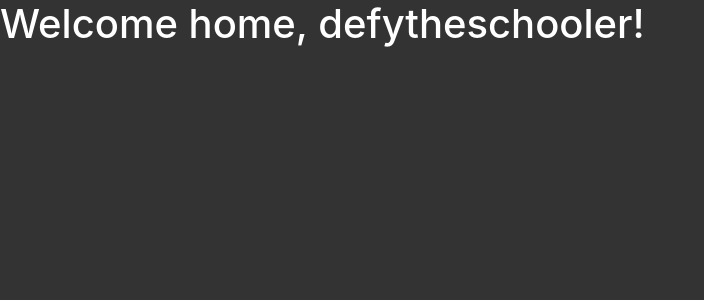
After one commit to defytheflow/first-website, a Django app: template src/templates/home.html in a window 1280 px wide. The commit adds this page. Shown: the top 300 px of the page, without its empty margins (0-704 px from the left). Run offline with Django 3.2, Linux system fonts and the light colour scheme; the template is opened without the code that fills it, so the values that code supplies are empty; some libraries are stand-ins or nearby versions.

```diff
--- a/src/apps/profiles/urls.py
+++ b/src/apps/profiles/urls.py
@@ -1,7 +1,7 @@
 from django.urls import path
 
-from .views import ProfilePageView
+from .views import ProfilePage
 
 urlpatterns = [
-    path('', ProfilePageView.as_view(), name='profile'),
+    path('', ProfilePage.as_view(), name='profile'),
 ]
--- a/src/apps/profiles/views.py
+++ b/src/apps/profiles/views.py
@@ -1,11 +1,10 @@
 from django.shortcuts import render
 from django.views.generic.base import TemplateView
-from django.views import View
 from django.contrib.auth.decorators import login_required
 from django.utils.decorators import method_decorator
 
 
 @method_decorator(login_required(redirect_field_name=None), name='dispatch')
-class ProfilePageView(TemplateView):
+class ProfilePage(TemplateView):
 
     template_name = 'profiles/profile.html'
--- a/src/root/settings.py
+++ b/src/root/settings.py
@@ -17,7 +17,6 @@ ALLOWED_HOSTS = []
 
 # Application definition
 INSTALLED_APPS = [
-    # Built-in
     'django.contrib.admin',
     'django.contrib.auth',
     'django.contrib.contenttypes',
@@ -104,3 +103,4 @@ STATICFILES_DIRS = [os.path.join(BASE_DIR, 'static')]
 
 
 LOGIN_URL = 'login'
+LOGIN_REDIRECT_URL = 'home'
--- a/src/root/urls.py
+++ b/src/root/urls.py
@@ -1,11 +1,25 @@
 from django.contrib import admin
 from django.urls import path, include
 from django.views.generic.base import TemplateView
+from django.contrib.auth.decorators import login_required
+
+from accounts.decorators import anonymous_required
 
 
 urlpatterns = [
-    path('', TemplateView.as_view(template_name='index.html'), name='index'),
-    # admin
+    path('',
+        anonymous_required(
+            TemplateView.as_view(template_name='index.html')
+        ),
+        name='index',
+    ),
+    path('home',
+        login_required(
+            TemplateView.as_view(template_name='home.html'),
+            redirect_field_name=None,
+        ),
+        name='home',
+    ),
     path('admin/', admin.site.urls),
     # accounts
     path('', include('accounts.urls')),
--- /dev/null
+++ b/src/static/css/home.css
@@ -0,0 +1,3 @@
+body {
+  color: #fff;
+}
--- a/src/static/css/style.css
+++ b/src/static/css/style.css
@@ -1,4 +1,3 @@
 html, body {
   background-color: #333; /* Light Black */
-  box-shadow: inset 0 0 5rem rgba(0, 0, 0, .5); /* Shadow effect */
 }
--- a/src/templates/base.html
+++ b/src/templates/base.html
@@ -1,7 +1,8 @@
+{% load static %}
+{% load bootstrap4 %}
+
 <!doctype html>
 <html lang="en">
-  {% load static %}
-  {% load bootstrap4 %}
   <head>
     <meta charset="utf-8">
     <meta name="viewport" content="width=device-width, initial-scale=1, shrink-to-fit=no">
@@ -11,6 +12,7 @@
     {% bootstrap_messages %}
     <link rel="stylesheet" href="{% static 'css/style.css' %}">
     {% block css %} {% endblock %}
+    <link rel="shortcut icon" href="{% static 'img/logo.jpeg' %}">
   </head>
   <body>
     {% block content %} {% endblock %}
--- /dev/null
+++ b/src/templates/home.html
@@ -0,0 +1,14 @@
+{% extends 'base.html' %}
+
+{% load static %}
+{% load bootstrap4 %}
+
+{% block title %} Home {% endblock %}
+
+{% block css %}
+  <link rel="stylesheet" href="{% static 'css/home.css' %}">
+{% endblock %}
+
+{% block content %}
+  <h1>Welcome home, defytheschooler! </h1>
+{% endblock %}
```
Also changed, not shown: src/apps/accounts/decorators.py (+12 -7 lines), src/apps/accounts/views.py (+5 -5 lines), src/db.sqlite3, src/static/img/logo.jpeg (added).
